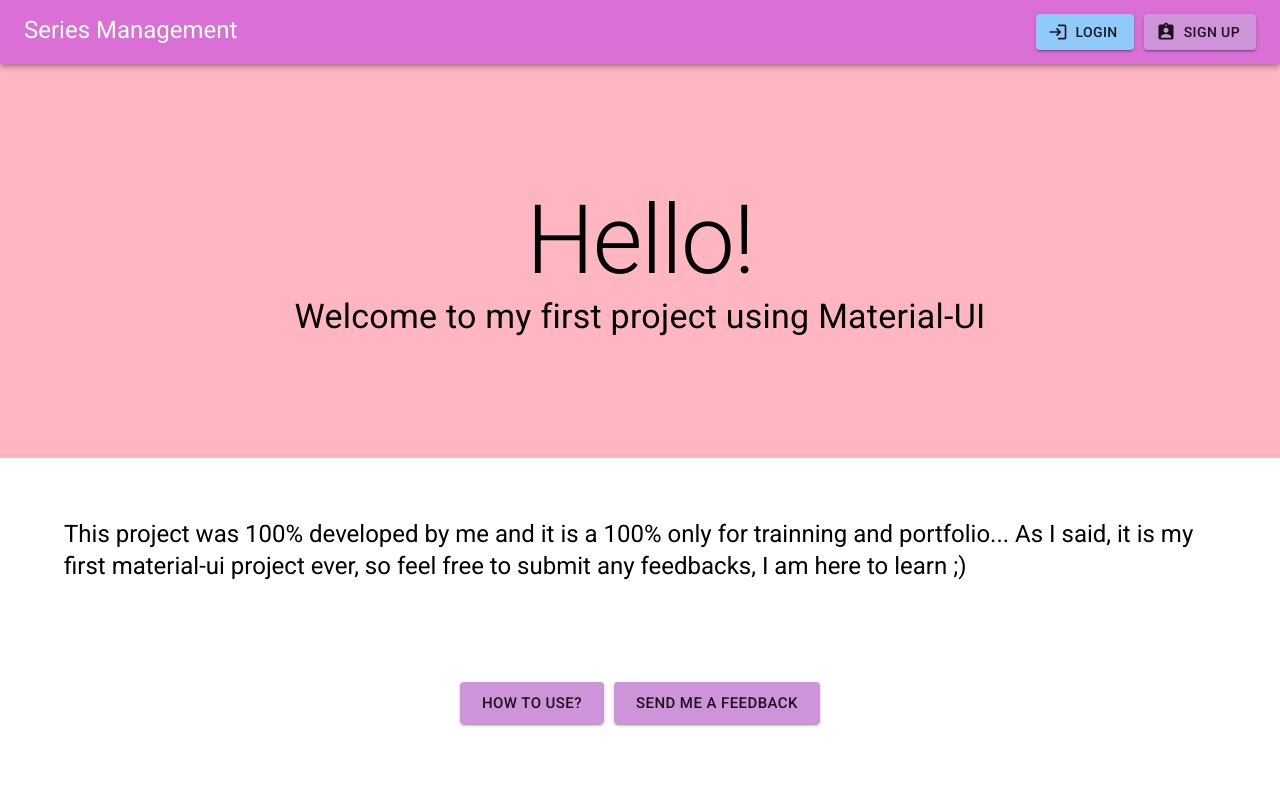
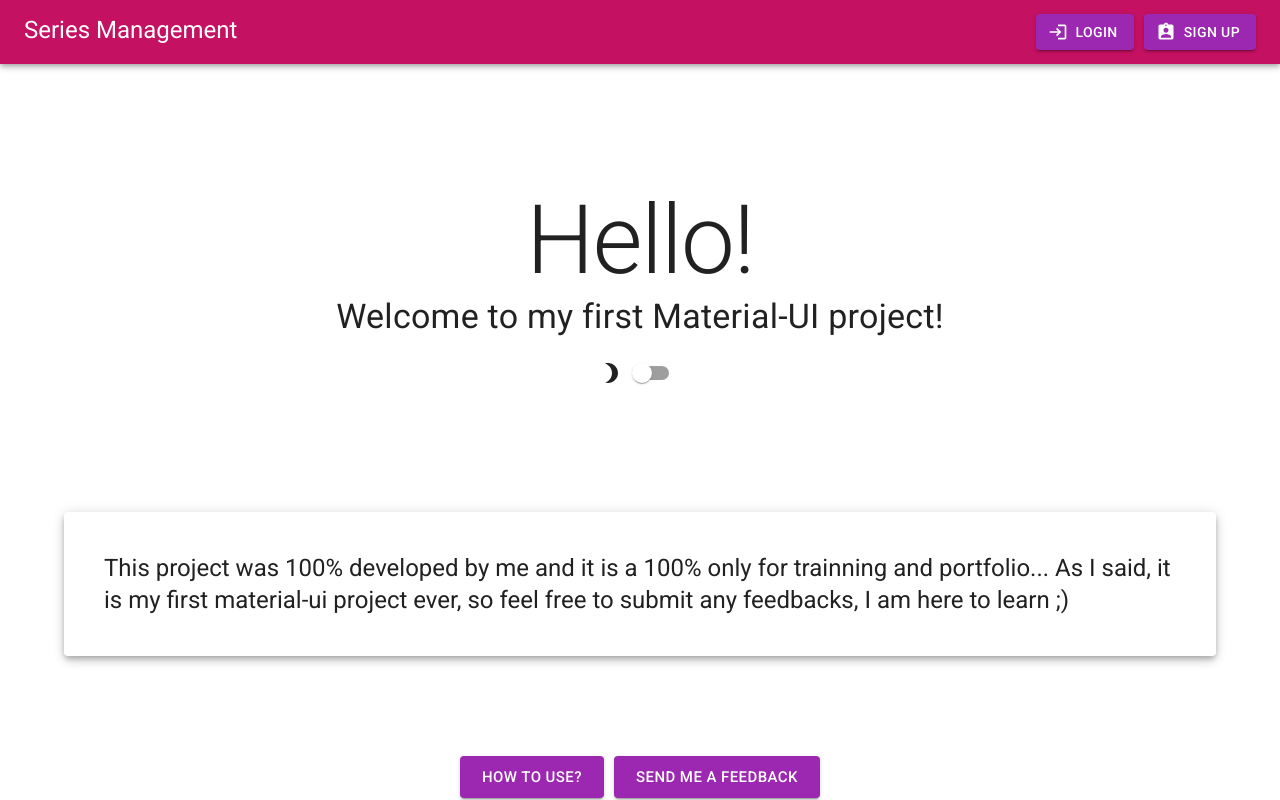
Before and after one commit to BdFreitas/project-series, a React (Create React App) app in the folder series/: page / in a window 1280 px wide. Built offline with nearby package versions, Linux system fonts and the light colour scheme.

Commit message:
dark theme implemented and improving home

```diff
--- a/series/package.json
+++ b/series/package.json
@@ -10,8 +10,10 @@
     "@testing-library/jest-dom": "^5.16.4",
     "@testing-library/react": "^13.3.0",
     "@testing-library/user-event": "^13.5.0",
+    "axios": "^0.27.2",
     "react": "^18.1.0",
     "react-dom": "^18.1.0",
+    "react-router-dom": "^6.3.0",
     "react-scripts": "5.0.1",
     "web-vitals": "^2.1.4"
   },
--- a/series/src/App.js
+++ b/series/src/App.js
@@ -1,10 +1,17 @@
 import React from "react";
 import Homepage from "./pages/Homepage";
+import { BrowserRouter, Routes, Route } from 'react-router-dom';
+import Login from "./pages/Login";
 
 function App() {
   return (
     <>
-      <Homepage />
+      <BrowserRouter>
+        <Routes>
+          <Route path="/" element={<Homepage />}/>
+          <Route path="/login" element={<Login />}/>
+        </Routes>
+      </BrowserRouter>
     </>
   );
 }
--- a/series/src/index.js
+++ b/series/src/index.js
@@ -1,10 +1,14 @@
+import { ThemeProvider } from '@mui/material';
 import React from 'react';
 import ReactDOM from 'react-dom/client';
 import App from './App';
+import theme from './theme'
 
 const root = ReactDOM.createRoot(document.getElementById('root'));
 root.render(
   <React.StrictMode>
-    <App />
+    <ThemeProvider theme={ theme }>
+      <App />
+    </ThemeProvider>
   </React.StrictMode>
 );
--- a/series/src/pages/Homepage.jsx
+++ b/series/src/pages/Homepage.jsx
@@ -1,74 +1,82 @@
 import React, { useState } from "react";
-import { AppBar, Box, Button, Container, createTheme, Grid, styled, ThemeProvider, Toolbar, Typography, } from '@mui/material';
+import { AppBar, Box, Button, Container, createTheme, Grid, Paper, styled, Switch, ThemeProvider, Toolbar, Typography, } from '@mui/material';
 import LiveTvIcon from '@mui/icons-material/LiveTv';
-import MovieIcon from '@mui/icons-material/Movie';
 import LoginIcon from '@mui/icons-material/Login';
 import SignUpIcon from '@mui/icons-material/AssignmentInd';
-import { display } from "@mui/system";
-import QuestionMarkIcon from '@mui/icons-material/QuestionMark';
+import MoonIcon from '@mui/icons-material/Brightness3';
+import { pink } from "@mui/material/colors";
 
+export default function Homepage() {
     const StyledToolbar = styled(Toolbar)({
-    backgroundColor: "#DA70D6",
+        backgroundColor: "primary",
         display: "flex"
     })
 
-export default function Homepage() {
-    const [mode, setMode] = useState("dark");
+    const [mode, setMode] = useState(false);
 
     const darkTheme = createTheme({
         palette: {
-            mode: mode,
-            background: {
-                default: "#000"
+            mode: mode ? "dark" : "light",
+            primary: {
+                main: pink['A700']
             }
         }
     })
 
     return (
+        <>
             <ThemeProvider theme={darkTheme}>
+                <Box bgcolor="background.default" height="100vh">
                 <AppBar position="sticky">
                     <StyledToolbar>
                         <Grid container display="flex" justifyContent="space-between">
-                            <Grid item sx={{ display: { xs: "none", sm: "block" }}}>
+                            <Grid item sx={{ display: { xs: "none", sm: "block" } }}>
                                 <Typography variant="h5">Series Management</Typography>
                             </Grid>
                             <Grid item sx={{ display: { xs: "block", sm: "none" }, marginTop: "5px" }}>
-                                <LiveTvIcon/>
+                                <LiveTvIcon />
                             </Grid>
-                            <Grid item>
-                                <Button startIcon={ <LoginIcon/> } color="primary" variant="contained">Login</Button>
-                                <Button startIcon={ <SignUpIcon/> } color="secondary" variant="contained" sx={{"marginLeft": "10px"}}>Sign up</Button>
+                            <Grid item display="flex" alignItems="center">
+                                <Button startIcon={<LoginIcon />} color="secondary" variant="contained">Login</Button>
+                                <Button startIcon={<SignUpIcon />} color="secondary" variant="contained" sx={{ "marginLeft": "10px" }}>Sign up</Button>
                             </Grid>
                         </Grid>
                     </StyledToolbar>
                 </AppBar>
 
-                <Box sx={{ bgcolor: "lightpink", border: "2 solid black" }}>
+                <Box sx={{ border: "2 solid black" }}>
                     <Container>
-                        <Box padding="120px 0">
-                            <Typography variant="h1" textAlign="center">
+                        <Box padding="120px 0" align>
+                            <Typography color="text.primary" variant="h1" textAlign="center">
                                 Hello!
                             </Typography>
-                            <Typography variant="h4" textAlign="center">
-                                Welcome to my first project using Material-UI
+                            <Typography color="text.primary" variant="h4" textAlign="center">
+                                Welcome to my first Material-UI project!
                             </Typography>
+                            <Box color="text.primary" variant="h4" mt={2} display="flex" justifyContent="center" alignItems="center">
+                            <MoonIcon /><Switch onChange={() => setMode(!mode)} />
+                            </Box>
                         </Box>
                     </Container>
                 </Box>
 
                 <Container>
-                    <Box padding="60px 0">
-                        <Typography variant="h5" component="p">
+                    <Box paddingBottom="60px">
+                        <Paper elevation={5}>
+                            <Typography variant="h5" component="p" padding={5}>
                                 This project was 100% developed by me and it is a 100% only for trainning and portfolio...
                                 As I said, it is my first material-ui project ever, so feel free to submit any feedbacks, I am here to learn ;)
                             </Typography>
+                        </Paper>
                     </Box>
 
                     <Box textAlign="center" mt={5}>
                         <Button size="large" color="secondary" variant="contained">How to use?</Button>
-                        <Button size="large" color="secondary" variant="contained" sx={{"marginLeft": "10px"}}>Send me a feedback</Button>
+                        <Button size="large" color="secondary" variant="contained" sx={{ "marginLeft": "10px" }}>Send me a feedback</Button>
                     </Box>
                 </Container>
+            </Box>
         </ThemeProvider>
+        </>
     )
 }
--- /dev/null
+++ b/series/src/pages/Login.jsx
@@ -0,0 +1,33 @@
+import styled from "@emotion/styled";
+import { AppBar, Button, Grid, Toolbar, Typography } from "@mui/material";
+import React from "react";
+import LiveTvIcon from '@mui/icons-material/LiveTv';
+import SignUpIcon from '@mui/icons-material/AssignmentInd';
+
+const StyledToolbar = styled(Toolbar)({
+    backgroundColor: "#DA70D6",
+    display: "flex"
+})
+
+
+export default function Login() {
+    return (
+        <>
+            <AppBar position="sticky">
+                <StyledToolbar>
+                    <Grid container display="flex" justifyContent="space-between">
+                        <Grid item sx={{ display: { xs: "none", sm: "block" } }}>
+                            <Typography variant="h5">Series Management</Typography>
+                        </Grid>
+                        <Grid item sx={{ display: { xs: "block", sm: "none" }, marginTop: "5px" }}>
+                            <LiveTvIcon />
+                        </Grid>
+                        <Grid item>
+                            <Button startIcon={<SignUpIcon />} color="secondary" variant="contained" sx={{ "marginLeft": "10px" }}>Sign up</Button>
+                        </Grid>
+                    </Grid>
+                </StyledToolbar>
+            </AppBar>
+        </>
+    )
+}
--- /dev/null
+++ b/series/src/theme.js
@@ -0,0 +1,13 @@
+import { createTheme } from "@mui/system";
+
+const theme = createTheme({
+    palatte: {
+        otherColor : {
+            main: "#DA70D6",
+            light: "#DA70D6",
+            dark: "black"
+        }
+    }
+})
+
+export default theme;
```
Also changed, not shown: series/src/components/StyledButton.jsx (deleted, +0 -18 lines), 1 other file (tests, documents, lock files or other folders). Lines whose indentation alone changed are shown as unchanged.
